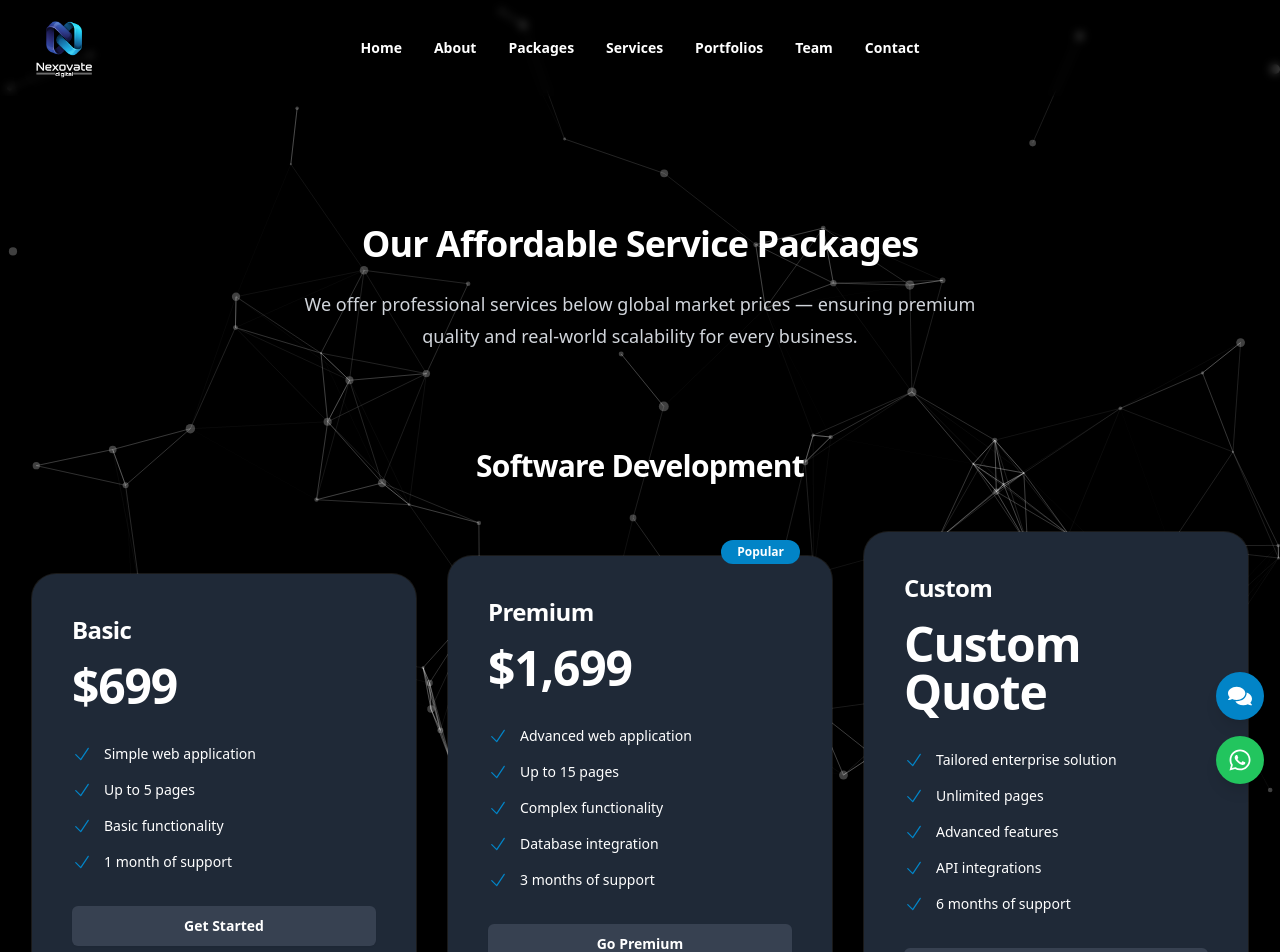
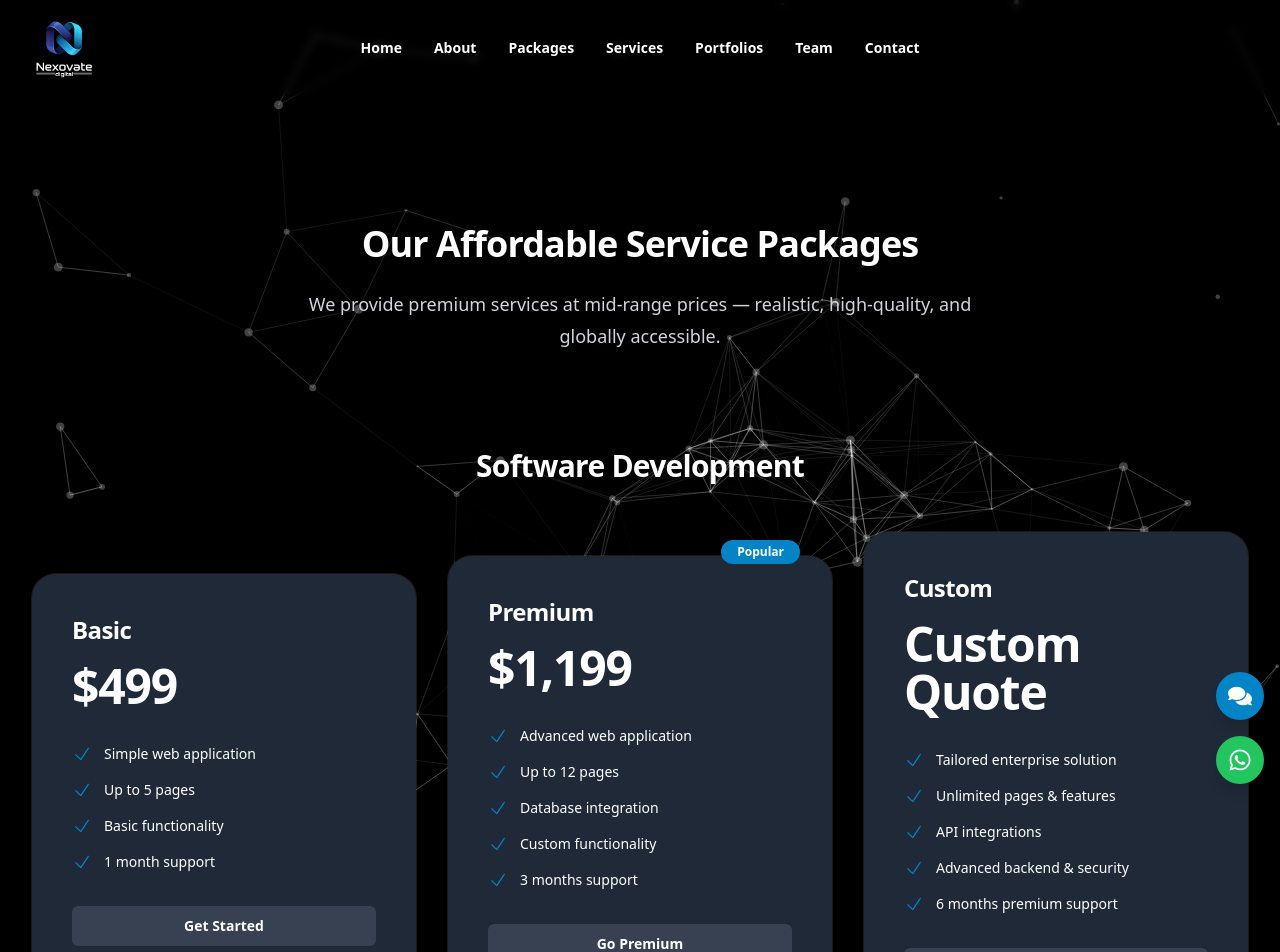
Before and after one commit to Muhammadd-01/NexoVate-Digital, a React (Vite) app: page /packages in a window 1280 px wide. Shown: the top 952 px of the page. Built offline with nearby package versions, Linux system fonts and the light colour scheme.

Commit message:
Nexovate Digital

```diff
--- a/src/pages/Packages.jsx
+++ b/src/pages/Packages.jsx
@@ -1,6 +1,6 @@
 import SEO from "../components/SEO";
 import { motion } from "framer-motion";
-import { CheckIcon, CodeBracketIcon } from "@heroicons/react/24/outline";
+import { CheckIcon } from "@heroicons/react/24/outline";
 import ParticleBackground from "../components/ParticleBackground";
 import { FadeInWhenVisible } from "../components/Animations";
 import { useNavigate } from "react-router-dom";
@@ -11,19 +11,19 @@ const packageCategories = [
     packages: [
       {
         name: "Basic",
-        price: "$699",
-        features: ["Simple web application", "Up to 5 pages", "Basic functionality", "1 month of support"],
+        price: "$499",
+        features: ["Simple web application", "Up to 5 pages", "Basic functionality", "1 month support"],
         cta: "Get Started",
       },
       {
         name: "Premium",
-        price: "$1,699",
+        price: "$1,199",
         features: [
           "Advanced web application",
-          "Up to 15 pages",
-          "Complex functionality",
+          "Up to 12 pages",
           "Database integration",
-          "3 months of support",
+          "Custom functionality",
+          "3 months support",
         ],
         cta: "Go Premium",
         popular: true,
@@ -33,10 +33,10 @@ const packageCategories = [
         price: "Custom Quote",
         features: [
           "Tailored enterprise solution",
-          "Unlimited pages",
-          "Advanced features",
+          "Unlimited pages & features",
           "API integrations",
-          "6 months of support",
+          "Advanced backend & security",
+          "6 months premium support",
         ],
         cta: "Contact Us",
       },
@@ -47,43 +47,26 @@ const packageCategories = [
     packages: [
       {
         name: "Starter",
-        price: "$249",
-        features: [
-          "Modern 5-page website",
-          "Responsive design (mobile-friendly)",
-          "Basic SEO setup",
-          "1 month of support",
-        ],
+        price: "$199",
+        features: ["5-page responsive website", "Basic SEO", "Contact form", "1 month support"],
         cta: "Get Started",
       },
       {
         name: "Business",
-        price: "$499",
-        features: [
-          "Up to 10 pages",
-          "Custom UI/UX design",
-          "Speed optimization",
-          "Basic content upload",
-          "3 months of support",
-        ],
+        price: "$399",
+        features: ["Up to 10 pages", "Custom UI/UX design", "Speed optimization", "3 months support"],
         cta: "Upgrade Plan",
         popular: true,
       },
       {
         name: "E-Commerce",
-        price: "$799",
-        features: [
-          "Full online store setup",
-          "Payment gateway integration",
-          "Product management panel",
-          "Inventory & order tracking",
-          "6 months of support",
-        ],
+        price: "$699",
+        features: ["Online store setup", "Payment gateway integration", "Product & order management", "6 months support"],
         cta: "Launch Store",
       },
     ],
   },
- {
+  {
     title: "WordPress Development",
     packages: [
       {
@@ -102,33 +85,31 @@ const packageCategories = [
       {
         name: "WP E-Commerce",
         price: "$449",
-        features: ["WooCommerce setup", "Payment integration", "Product upload", "Inventory system"],
+        features: ["WooCommerce setup", "Payment integration", "Product upload & inventory system"],
         cta: "Build Store",
       },
     ],
   },
-
-  // ⭐⭐⭐ NEW CATEGORY — SHOPIFY ⭐⭐⭐
   {
     title: "Shopify Store Development",
     packages: [
       {
         name: "Basic Store",
         price: "$199",
-        features: ["Shopify theme setup", "Home + 3 inner pages", "Basic SEO", "Payment setup"],
+        features: ["Theme setup", "Home + 3 inner pages", "Basic SEO", "Payment setup"],
         cta: "Start Store",
       },
       {
         name: "Professional Store",
         price: "$349",
-        features: ["Custom UI sections", "Product pages", "Apps integration", "3 months support"],
+        features: ["Custom UI sections", "Product pages", "App integrations", "3 months support"],
         cta: "Go Pro",
         popular: true,
       },
       {
         name: "Advanced Shopify",
         price: "$499",
-        features: ["Full custom Shopify store", "Automation", "Inventory & shipping", "Premium support"],
+        features: ["Full custom Shopify store", "Automation setup", "Inventory & shipping", "Premium support"],
         cta: "Build Premium Store",
       },
     ],
@@ -138,38 +119,21 @@ const packageCategories = [
     packages: [
       {
         name: "Basic App",
-        price: "$699",
-        features: [
-          "Hybrid mobile app (React Native / Flutter)",
-          "Up to 5 screens",
-          "Basic backend setup",
-          "1 month of support",
-        ],
+        price: "$499",
+        features: ["Hybrid app (React Native / Flutter)", "Up to 5 screens", "Basic backend setup", "1 month support"],
         cta: "Get Started",
       },
       {
         name: "Business App",
-        price: "$1,299",
-        features: [
-          "iOS & Android build",
-          "Custom UI design",
-          "Firebase / API integration",
-          "Push notifications",
-          "3 months of support",
-        ],
+        price: "$999",
+        features: ["iOS & Android build", "Custom UI", "Firebase / API integration", "Push notifications", "3 months support"],
         cta: "Build My App",
         popular: true,
       },
       {
         name: "Advanced / Enterprise",
-        price: "$2,199",
-        features: [
-          "Fully custom app (Native / Cross-platform)",
-          "Database & cloud integration",
-          "Admin panel & analytics",
-          "User authentication & roles",
-          "6 months of premium support",
-        ],
+        price: "$1,899",
+        features: ["Fully custom app", "Database & cloud integration", "Admin panel & analytics", "User roles & authentication", "6 months premium support"],
         cta: "Get a Quote",
       },
     ],
@@ -179,33 +143,21 @@ const packageCategories = [
     packages: [
       {
         name: "Basic",
-        price: "$149/month",
-        features: ["5 design requests", "Logo design", "Social media graphics", "3 revisions per design"],
+        price: "$99/month",
+        features: ["5 design requests", "Logo & social media graphics", "3 revisions per design"],
         cta: "Start Designing",
       },
       {
         name: "Premium",
-        price: "$299/month",
-        features: [
-          "10 design requests",
-          "Logo + branding",
-          "Social media graphics",
-          "Marketing materials",
-          "Unlimited revisions",
-        ],
+        price: "$199/month",
+        features: ["10 design requests", "Logo + branding", "Marketing materials", "Unlimited revisions"],
         cta: "Enhance Your Brand",
         popular: true,
       },
       {
         name: "Custom",
         price: "Custom Quote",
-        features: [
-          "Unlimited design requests",
-          "Full brand identity suite",
-          "Print & digital designs",
-          "Dedicated designer",
-          "24/7 support",
-        ],
+        features: ["Unlimited requests", "Full brand identity", "Print & digital designs", "Dedicated designer support"],
         cta: "Contact Us",
       },
     ],
@@ -215,36 +167,21 @@ const packageCategories = [
     packages: [
       {
         name: "Basic",
-        price: "$99",
-        features: [
-          "1 detailed vector illustration",
-          "SVG / AI / PNG formats",
-          "Commercial license",
-          "1 revision included",
-        ],
+        price: "$79",
+        features: ["1 vector illustration", "SVG / AI / PNG formats", "1 revision included"],
         cta: "Start Now",
       },
       {
         name: "Professional",
-        price: "$199",
-        features: [
-          "3 high-quality vector artworks",
-          "Brand-based design style",
-          "Full color palette",
-          "Unlimited revisions",
-        ],
+        price: "$149",
+        features: ["3 vector artworks", "Full color palette", "Brand-based style", "Unlimited revisions"],
         cta: "Get Professional",
         popular: true,
       },
       {
         name: "Custom / Bulk",
         price: "Custom Quote",
-        features: [
-          "Full brand vector set",
-          "Complex illustrations / Mascots",
-          "3D vector style (optional)",
-          "Dedicated designer support",
-        ],
+        features: ["Full brand vector set", "Complex illustrations", "3D vector optional", "Dedicated designer support"],
         cta: "Contact Us",
       },
     ],
@@ -254,38 +191,21 @@ const packageCategories = [
     packages: [
       {
         name: "Basic",
-        price: "$199/month",
-        features: [
-          "Up to 5 short videos (≤1 min each)",
-          "Basic cuts, transitions & color correction",
-          "1080p output",
-          "2 revisions per video",
-        ],
+        price: "$149/month",
+        features: ["Up to 5 short videos (≤1 min)", "Basic cuts & color correction", "2 revisions", "1080p output"],
         cta: "Start Editing",
       },
       {
         name: "Pro",
-        price: "$399/month",
-        features: [
-          "Up to 10 short or 5 long-form videos",
-          "Advanced transitions & effects",
-          "Color grading + sound enhancement",
-          "Social media optimization",
-          "Unlimited revisions",
-        ],
+        price: "$299/month",
+        features: ["Up to 10 short or 5 long videos", "Advanced effects & color grading", "Social media optimized", "Unlimited revisions"],
         cta: "Go Pro",
         popular: true,
       },
       {
         name: "Cinematic / Custom",
         price: "Custom Quote",
-        features: [
-          "Cinematic video editing",
-          "Multi-cam & voiceover sync",
-          "Motion graphics & VFX",
-          "Dedicated editor",
-          "Priority delivery",
-        ],
+        features: ["Cinematic editing", "Motion graphics & VFX", "Multi-cam & voiceover sync", "Dedicated editor"],
         cta: "Contact Us",
       },
     ],
@@ -295,38 +215,21 @@ const packageCategories = [
     packages: [
       {
         name: "Basic",
-        price: "$99/month",
-        features: [
-          "Up to 20 photos",
-          "Color correction & cropping",
-          "Lighting adjustments",
-          "2 revisions",
-        ],
+        price: "$79/month",
+        features: ["Up to 20 photos", "Color correction & cropping", "2 revisions"],
         cta: "Start Editing",
       },
       {
         name: "Premium",
-        price: "$199/month",
-        features: [
-          "Up to 50 photos",
-          "Retouching & enhancements",
-          "Background cleanup / blur",
-          "Product or portrait focus",
-          "Unlimited revisions",
-        ],
+        price: "$149/month",
+        features: ["Up to 50 photos", "Retouching & enhancements", "Background cleanup", "Unlimited revisions"],
         cta: "Upgrade Plan",
         popular: true,
       },
       {
         name: "Commercial / Custom",
         price: "Custom Quote",
-        features: [
-          "Studio-level photo editing",
-          "Full product catalog editing",
-          "Model retouching",
-          "Branding & color consistency",
-          "Dedicated editor",
-        ],
+        features: ["Full catalog editing", "Model retouching", "Brand consistency", "Dedicated editor"],
         cta: "Contact Us",
       },
     ],
@@ -336,33 +239,21 @@ const packageCategories = [
     packages: [
       {
         name: "Basic",
-        price: "$249/month",
+        price: "$149/month",
         features: ["Keyword research", "On-page optimization", "Monthly reporting", "Local SEO"],
         cta: "Boost Rankings",
       },
       {
         name: "Premium",
-        price: "$499/month",
-        features: [
-          "Advanced keyword research",
-          "On + Off-page SEO",
-          "Content strategy",
-          "Backlink building",
-          "Weekly reporting",
-        ],
+        price: "$299/month",
+        features: ["Advanced keyword research", "On+Off-page SEO", "Content strategy", "Backlink building", "Weekly reports"],
         cta: "Dominate Search",
         popular: true,
       },
       {
         name: "Enterprise",
         price: "Custom Quote",
-        features: [
-          "International SEO",
-          "Advanced analytics",
-          "Competitor analysis",
-          "Dedicated SEO team",
-          "Ongoing optimization",
-        ],
+        features: ["International SEO", "Advanced analytics", "Competitor analysis", "Dedicated SEO team"],
         cta: "Contact Us",
       },
     ],
@@ -372,32 +263,21 @@ const packageCategories = [
     packages: [
       {
         name: "Starter",
-        price: "$349/month",
+        price: "$199/month",
         features: ["Social media management", "Email marketing", "Basic PPC", "Monthly report"],
         cta: "Start Marketing",
       },
       {
         name: "Growth",
-        price: "$699/month",
-        features: [
-          "Multi-platform ads",
-          "Email automation",
-          "Influencer outreach",
-          "Content creation",
-          "Weekly insights",
-        ],
+        price: "$399/month",
+        features: ["Multi-platform ads", "Email automation", "Influencer outreach", "Content creation", "Weekly insights"],
         cta: "Grow Your Reach",
         popular: true,
       },
       {
         name: "Pro / Custom",
         price: "Custom Quote",
-        features: [
-          "Full-service marketing strategy",
-          "Conversion rate optimization",
-          "Analytics dashboard",
-          "Dedicated marketing expert",
-        ],
+        features: ["Full-service marketing", "Conversion optimization", "Analytics dashboard", "Dedicated expert"],
         cta: "Contact Us",
       },
     ],
@@ -425,7 +305,7 @@ export default function Packages() {
       <div className="relative z-10">
         <SEO
           title="Packages"
-          description="Explore Nexovate’s affordable digital packages — from software and apps to vector design, video editing, branding, and SEO — all crafted below global market prices."
+          description="Explore Nexovate’s mid-range affordable packages — from software and apps to vector design, video editing, branding, and SEO — all realistic and achievable globally."
           keywords="vector design, web development, mobile apps, SEO, video editing, photo editing, branding, software packages"
         />
 
@@ -437,13 +317,12 @@ export default function Packages() {
                 Our Affordable Service Packages
               </h2>
               <p className="mt-6 text-lg leading-8 text-gray-600 dark:text-gray-300">
-                We offer professional services below global market prices — ensuring premium quality and real-world scalability for every business.
+                We provide premium services at mid-range prices — realistic, high-quality, and globally accessible.
               </p>
             </div>
 
-
             {/* Packages Loop */}
-            {packageCategories.map((category, i) => (
+            {packageCategories.map((category) => (
               <FadeInWhenVisible key={category.title}>
                 <div className="mt-24">
                   <h3 className="text-2xl font-bold tracking-tight text-black dark:text-white sm:text-3xl mb-12 text-center">
```
